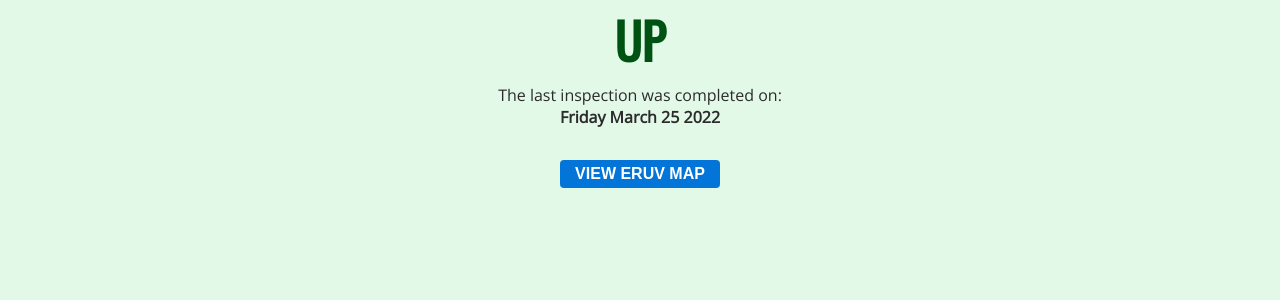
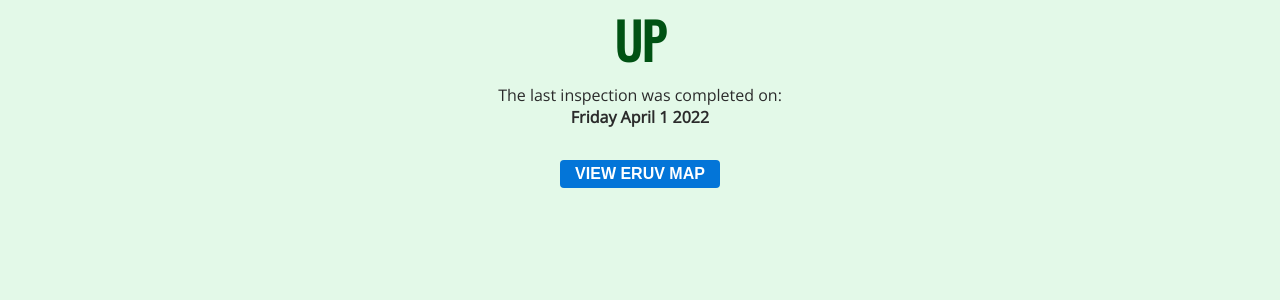
Before and after one commit to MisterGlass/eiruv, a Jekyll site: the page built from docs/index.md, in a window 1280 px wide. Shown: the part 132-432 px from the top of the page. Built offline with Jekyll 4.4.1, drawn with Linux system fonts in a browser that asks for light colours; our own code applies the rules of GitHub Pages for plain Markdown files.

Commit message:
Update eruv_status.yml

```diff
--- a/docs/_data/eruv_status.yml
+++ b/docs/_data/eruv_status.yml
@@ -1,3 +1,3 @@
 status: "Up"
-date: "Friday March 25 2022"
+date: "Friday April 1 2022"
 details: ""
```
